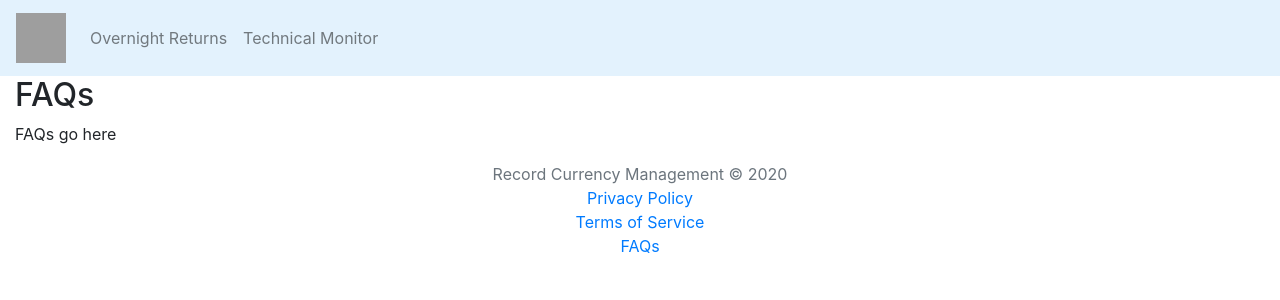
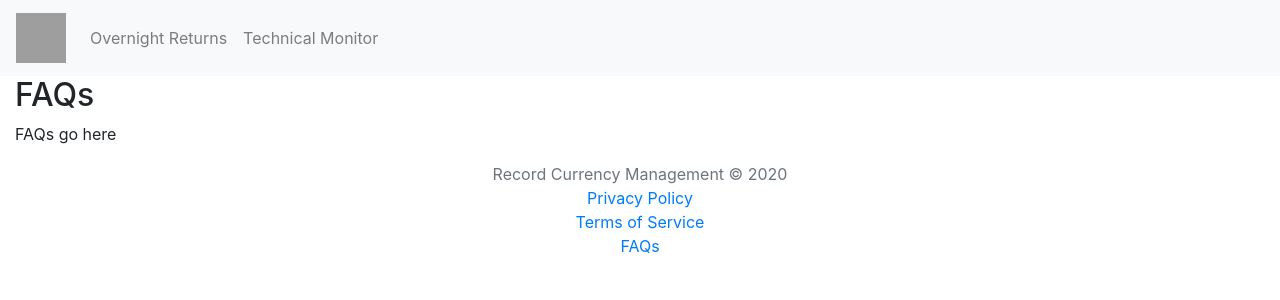
Before and after one commit to ThomasBloomfield/record-fx, a Flask app: page /faqs in a window 1280 px wide. Shown: the top 300 px of the page. Run offline with Flask 3, Linux system fonts and the light colour scheme; some libraries are stand-ins or nearby versions; grey boxes are pictures that could not be loaded.

Commit message:
Update colour of navbar

```diff
--- a/recordcurrency/templates/layouts/base.html
+++ b/recordcurrency/templates/layouts/base.html
@@ -26,7 +26,7 @@
             crossorigin="anonymous"></script> -->
   </head>
   <body>
-      <nav class="navbar navbar-expand-lg navbar-light" style="background-color: #e3f2fd;">
+      <nav class="navbar navbar-expand-lg navbar-light bg-light">
         <a class="navbar-brand" href="{{ url_for('page.home') }}">
 
           <img src="../static/images/record-footer-logo.svg" width="50" height="50" alt="">
```
